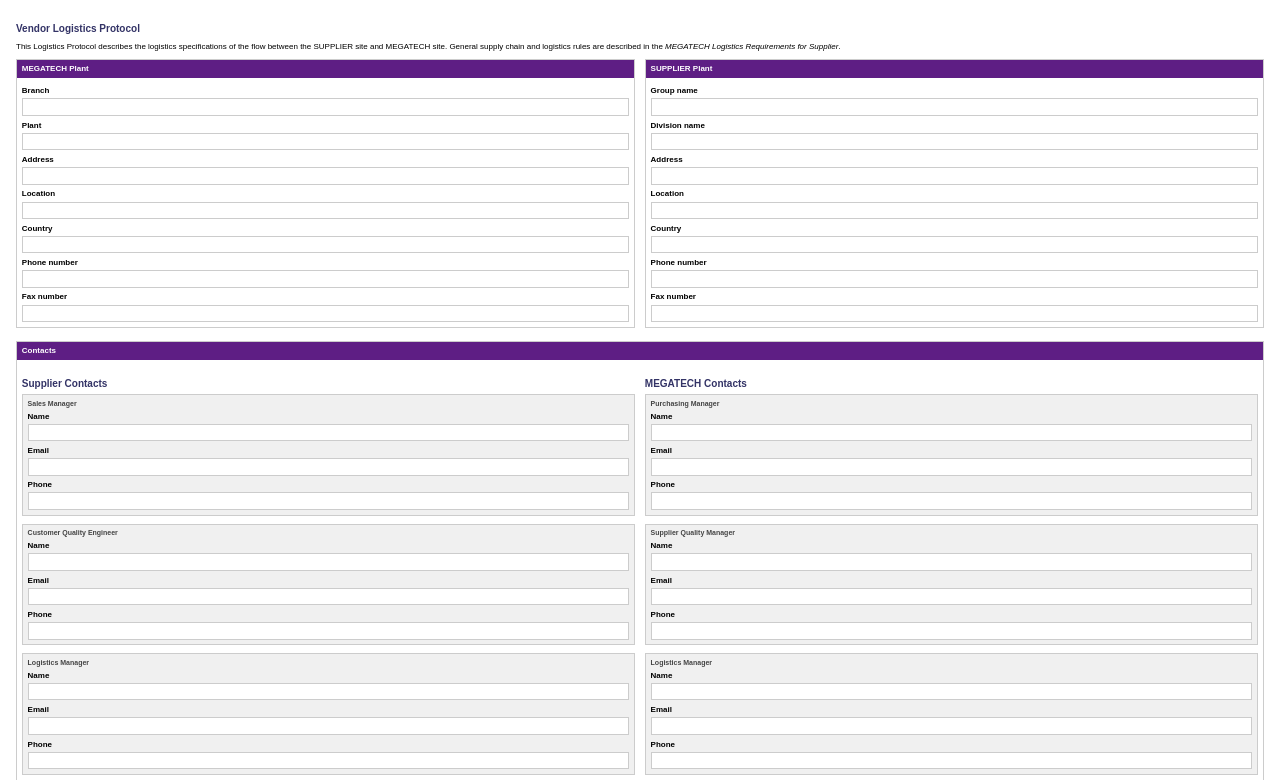
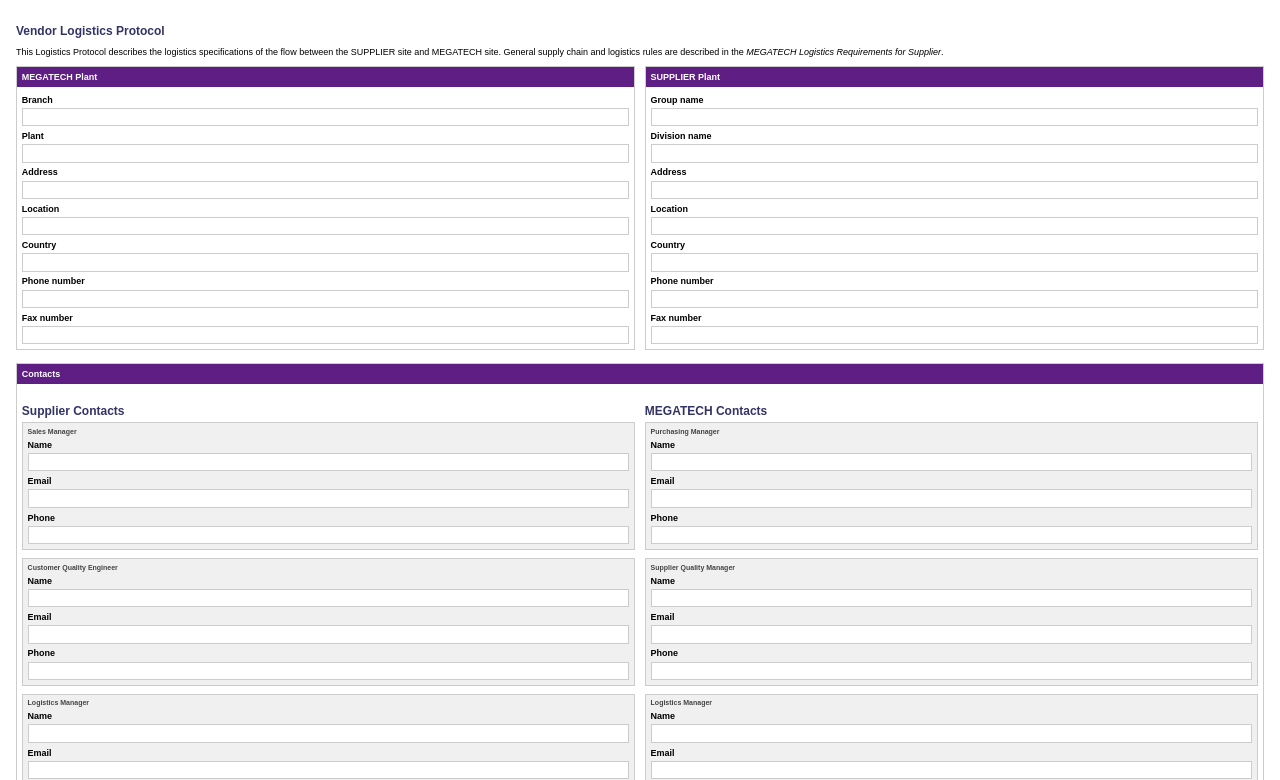
Before and after one commit to MgtLG/Logistics-Protocol, a plain HTML site: page index.html in a window 1280 px wide. Shown: the top 780 px of the page. Drawn offline with Linux system fonts and the light colour scheme.

Commit message:
Update index.html

```diff
--- a/index.html
+++ b/index.html
@@ -24,7 +24,7 @@
         padding: 0 !important;
       }
       input, textarea {
-        font-size: 8px !important;
+        font-size: 9px !important;
       }
     }
 
@@ -32,11 +32,11 @@
       font-family: Arial, sans-serif;
       margin: 0.5rem;
       background-color: #fff;
-      font-size: 8px;
+      font-size: 9px;
     }
 
     input, textarea, select {
-      font-size: 8px;
+      font-size: 9px;
       width: 100%;
       padding: 0.2rem;
       border: 1px solid #ccc;
@@ -50,7 +50,7 @@
     }
 
     h1, h2, h3 {
-      font-size: 10px;
+      font-size: 12px;
       color: #333366;
       margin-bottom: 0.3rem;
     }
@@ -74,7 +74,7 @@
       padding: 0.3rem;
       margin: -0.3rem -0.3rem 0.5rem -0.3rem;
       font-weight: bold;
-      font-size: 8px;
+      font-size: 9px;
     }
 
     .form-grid, .contact-grid {
```
